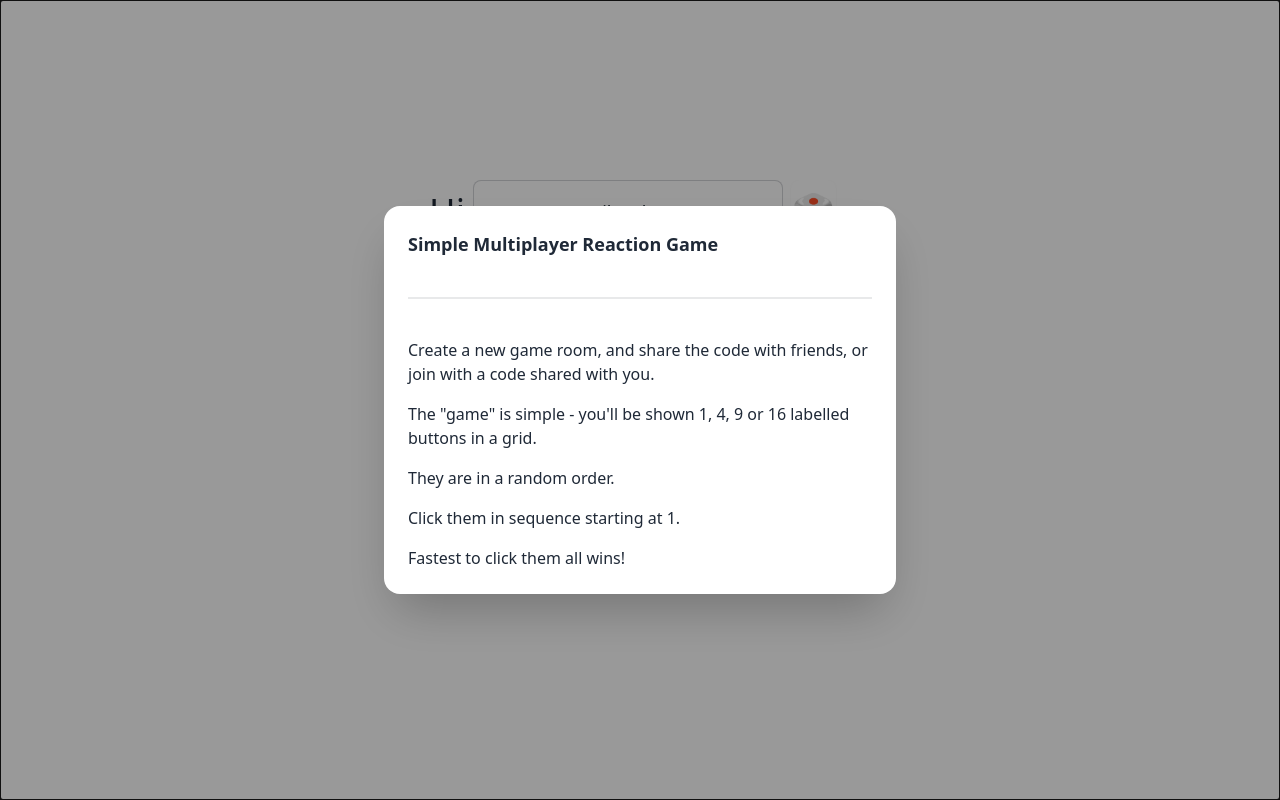
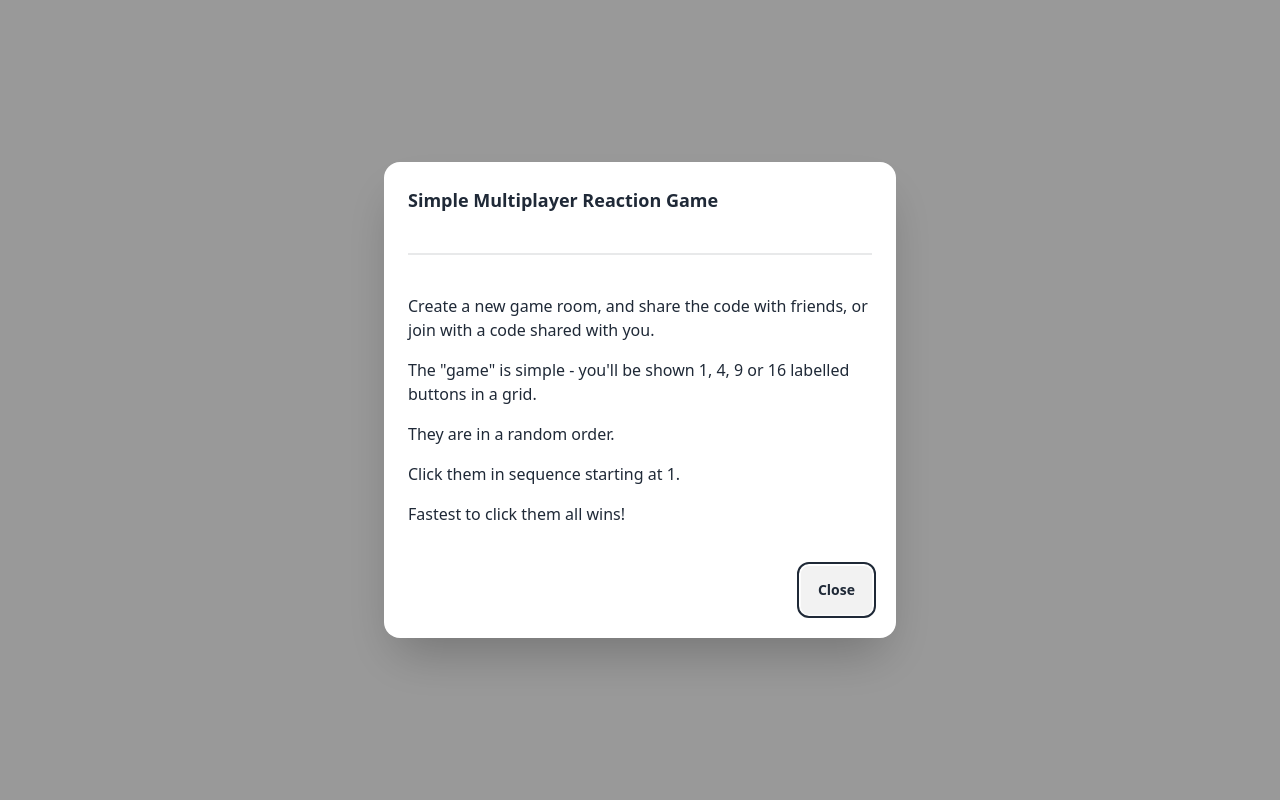
Before and after one commit to LBiddiscombe/sveltekit-partykit-starter, a SvelteKit app: page / in a window 1280 px wide. Built offline with nearby package versions, Linux system fonts and the light colour scheme.

Commit message:
add close button to help modal

```diff
--- a/src/routes/+page.svelte
+++ b/src/routes/+page.svelte
@@ -61,8 +61,7 @@
 	</div>
 </div>
 
-<!-- Open the modal using ID.showModal() method -->
-<dialog id="my_modal_2" class="modal" bind:this={modal}>
+<dialog id="my_modal" class="modal" bind:this={modal}>
 	<div class="modal-box flex flex-col gap-4">
 		<h3 class="text-lg font-bold">Simple Multiplayer Reaction Game</h3>
 		<div class="divider"></div>
@@ -73,8 +72,11 @@
 		<p class="">They are in a random order.</p>
 		<p class="">Click them in sequence starting at 1.</p>
 		<p class="">Fastest to click them all wins!</p>
+		<div class="modal-action">
+			<form method="dialog">
+				<!-- if there is a button in form, it will close the modal -->
+				<button class="btn">Close</button>
+			</form>
+		</div>
 	</div>
-	<form method="dialog" class="modal-backdrop">
-		<button>close</button>
-	</form>
 </dialog>
```
